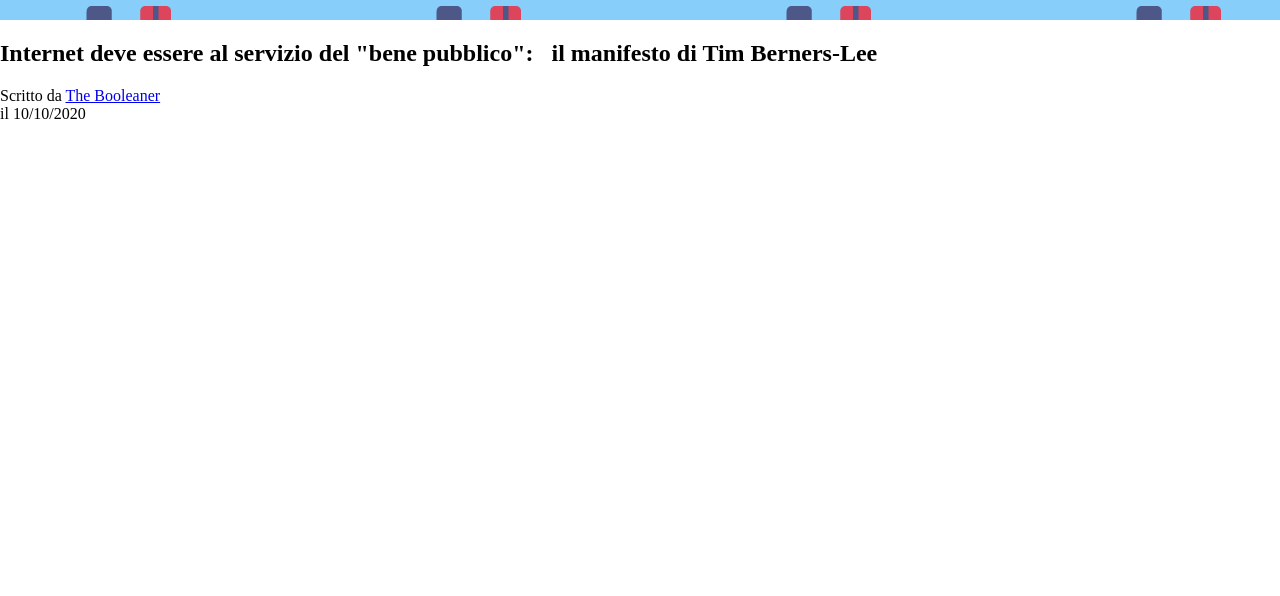
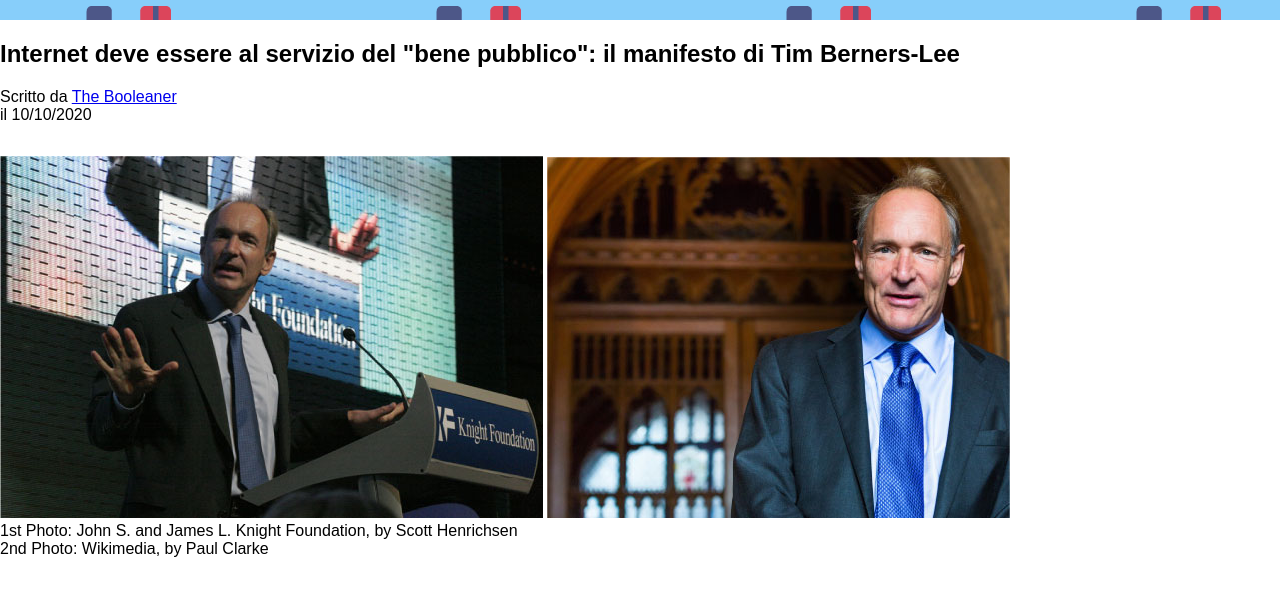
Before and after one commit to arnaldorosa/html-css-booleaner, a plain HTML site: page index.html in a window 1280 px wide. Shown: the part 108-704 px from the top of the page. Drawn offline with Linux system fonts and the light colour scheme.

Commit message:
the booleaner

```diff
--- a/index.html
+++ b/index.html
@@ -13,16 +13,26 @@
             <img src="img/logo.svg" alt="" class="banner-image" width="225px">
         </div>
         <section class="title-and-author">
-
-            <h1>Internet deve essere al servizio del "bene pubblico": &nbsp; il manifesto di Tim Berners-Lee</h1>
+            <h1>Internet deve essere al servizio del "bene pubblico": il manifesto di Tim Berners-Lee</h1>
             <div class="author">
                 <span class="heading">Scritto da</span>
                 <a href="The Booleaner">The Booleaner</a>
-
             </div>
             <div class="date">
                 <span>il 10/10/2020</span>
             </div>
+        </section>
+
+
+                <!-- Immagini Header -->
+        <section class="article-images">
+            <img src="img/tim-1.jpg" alt="">
+            <img src="img/tim-2.jpg" alt="">
+            <div>
+                <span>1st Photo: John S. and James L. Knight Foundation, by Scott Henrichsen</span><br>
+                <span>2nd Photo: Wikimedia, by Paul Clarke</span>
+            </div>
+
 
         </section>
 
--- a/style.css
+++ b/style.css
@@ -1,4 +1,5 @@
 body {
+    font-family: sans-serif;
     margin: 0;
     font-size: 1em;
 }
@@ -14,3 +15,7 @@
     margin-top: 3em;
     margin-left: 1em;
 }
+
+.article-images {
+    margin-top: 2em;
+}
```
